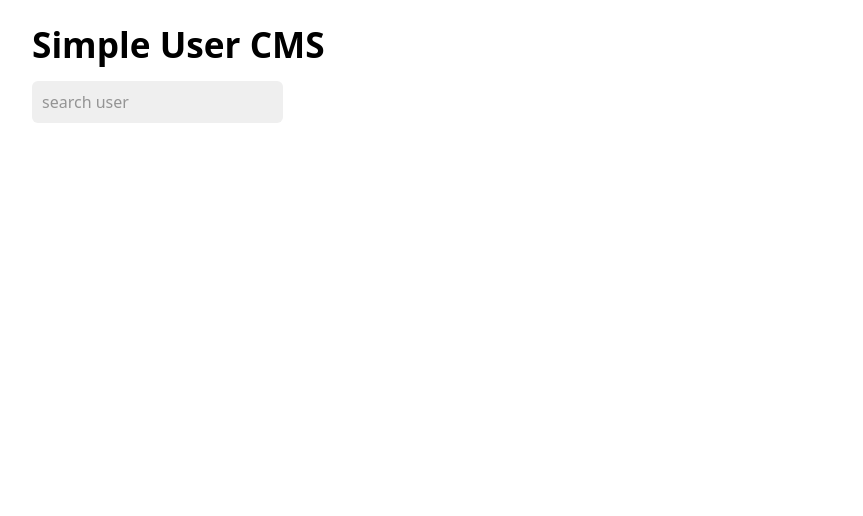
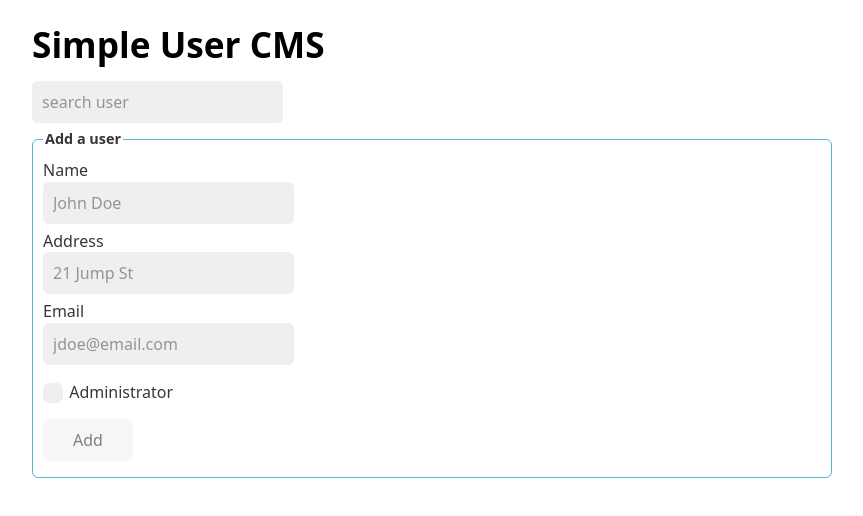
Before and after one commit to dralc/simple-user-cms, a Svelte app: page / in a window 1280 px wide. Shown: the top 516 px of the page, without its empty margins (208-1071 px from the left). Built offline with nearby package versions, Linux system fonts and the light colour scheme.

Commit message:
feat(ui): add create user component

```diff
--- /dev/null
+++ b/src/AddUser.svelte
@@ -0,0 +1,75 @@
+<script>
+	import { callGql, showError } from './utils.ts';
+	import { fade } from 'svelte/transition';
+
+	const SERVER_URL = '/api/graphql';
+	const MUTATION_createUser =
+	`mutation ($name:String!, $email:String!, $address:String!, $role:Boolean!){
+		createUser(name: $name, email: $email, address: $address, role: $role) {
+			success
+			msg
+			user {
+				id name address email role
+			}
+		}
+	}`;
+
+	let name, address, email,
+		role = false;
+
+	$: invalidUser = !(
+			name && name.trim() &&
+			address && address.trim() &&
+			email && email.trim() &&
+			typeof role === 'boolean'
+		);
+
+	let addUser_prom;
+
+	function addUser() {
+		if ( invalidUser ) {
+			return;
+		}
+		addUser_prom = callGql(SERVER_URL, MUTATION_createUser, { name, address, email, role });
+	}
+
+	let disableMsg;
+	function hideMsg() {
+		setTimeout(() => disableMsg = true, 3000);
+	}
+</script>
+
+<fieldset>
+	<legend>Add a user</legend>
+	<label for="name">Name</label>
+	<input bind:value={name} type="text" id="name" placeholder="John Doe">
+
+	<label for="address">Address</label>
+	<input bind:value={address} type="text" id="address" placeholder="21 Jump St">
+
+	<label for="email">Email</label>
+	<input bind:value={email} type="text" id="email" placeholder="jdoe@email.com">
+
+	<p>
+		<input bind:checked={role} type="checkbox" id="role">
+		<label for="role">Administrator</label>
+	</p>
+
+	<button on:click={addUser} disabled={invalidUser}>Add</button>
+
+	{#await addUser_prom}
+		<p>...</p>
+	{:then res}
+		{#if res && res.data.createUser.success && !disableMsg}
+			<mark transition:fade on:introend="{ hideMsg() }">
+				User has been added
+			</mark>
+		{/if}
+	{:catch er}
+		<pre>{ showError(er) }</pre>
+	{/await}
+</fieldset>
+
+<style>
+
+</style>
--- a/src/App.svelte
+++ b/src/App.svelte
@@ -1,10 +1,12 @@
 <script>
 	import Search from './Search.svelte';
+	import AddUser from './AddUser.svelte';
 </script>
 
 <main>
 	<h1>Simple User CMS</h1>
 	<Search />
+	<AddUser />
 </main>
 
 <style>
--- a/src/Search.svelte
+++ b/src/Search.svelte
@@ -1,15 +1,11 @@
 <script>
-	import { callGql } from './utils.ts';
+	import { callGql, showError } from './utils.ts';
 
 	const SERVER_URL = '/api/graphql'
-	const QUERY = `
-	query ($name: String) {
+	const QUERY =
+	`query ($name: String) {
 		userList(name: $name) {
-			id
-			name
-			address
-			email
-			role
+			id name address email role
 		}
 	}`;
 
@@ -56,7 +52,7 @@
 		</table>
 	{/if}
 {:catch er}
-	<p>{JSON.parse(er.message).errors[0].message}</p>
+	<p>{ showError(er) }</p>
 {/await}
 
 <style>
--- a/src/utils.ts
+++ b/src/utils.ts
@@ -6,6 +6,16 @@ import gql from 'nanographql';
  */
 export function prettyPrint(obj) {
 	return JSON.stringify(obj, null, 2);
+}
+
+export function showError(error, verbose) {
+	try {
+		const err_o = JSON.parse(error.message);
+		return verbose ? prettyPrint(err_o) : err_o.errors.reduce((out, er)=> out+=er.message +'\n', '');
+	}
+	catch (er) {
+		return error;
+	}
 }
 
 /**
```
